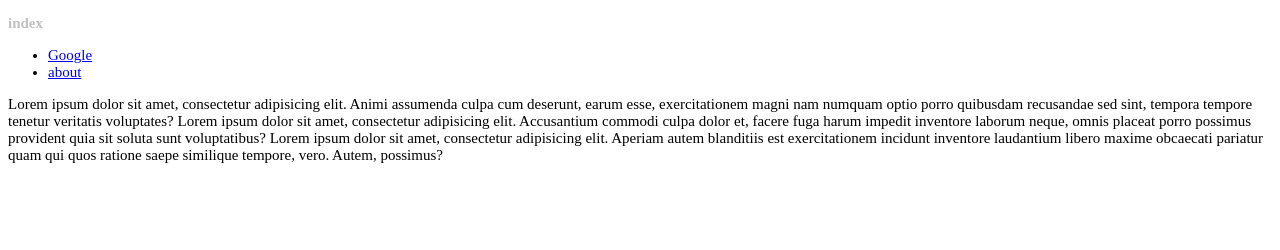
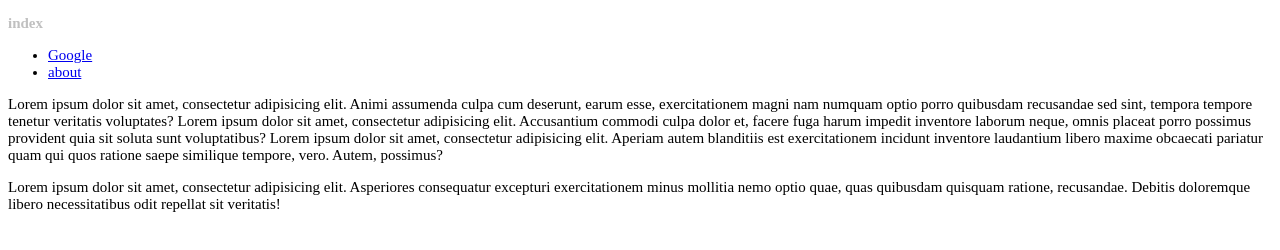
Before and after one commit to emadsezar/project, a plain HTML site: page index.html in a window 1280 px wide. Drawn offline with Linux system fonts and the light colour scheme.

Commit message:
change index

```diff
--- a/index.html
+++ b/index.html
@@ -25,6 +25,9 @@
         Lorem ipsum dolor sit amet, consectetur adipisicing elit. Accusantium commodi culpa dolor et, facere fuga harum impedit inventore laborum neque, omnis placeat porro possimus provident quia sit soluta sunt voluptatibus?
         Lorem ipsum dolor sit amet, consectetur adipisicing elit. Aperiam autem blanditiis est exercitationem incidunt inventore laudantium libero maxime obcaecati pariatur quam qui quos ratione saepe similique tempore, vero. Autem, possimus?
     </p>
+    <p>
+        Lorem ipsum dolor sit amet, consectetur adipisicing elit. Asperiores consequatur excepturi exercitationem minus mollitia nemo optio quae, quas quibusdam quisquam ratione, recusandae. Debitis doloremque libero necessitatibus odit repellat sit veritatis!
+    </p>
 </div>
 <script src="js/script.js"></script>
 </body>
```
